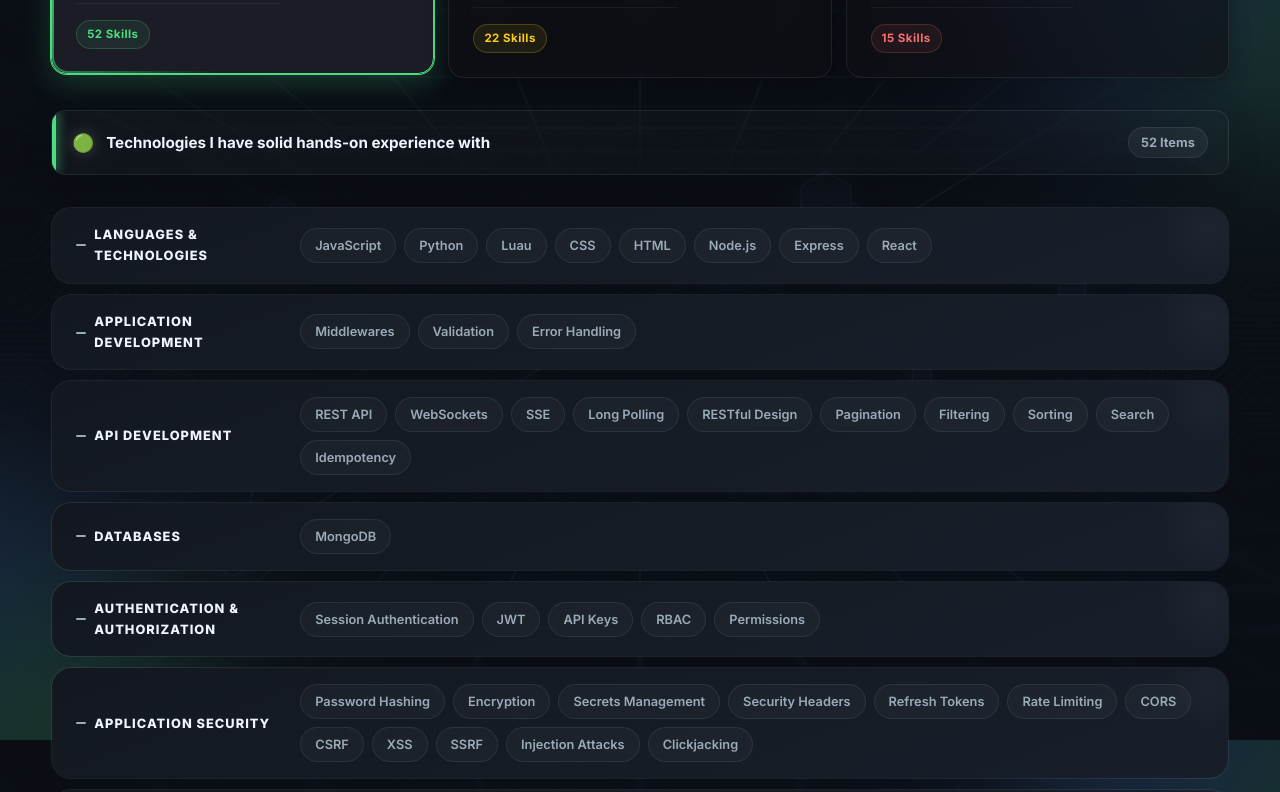
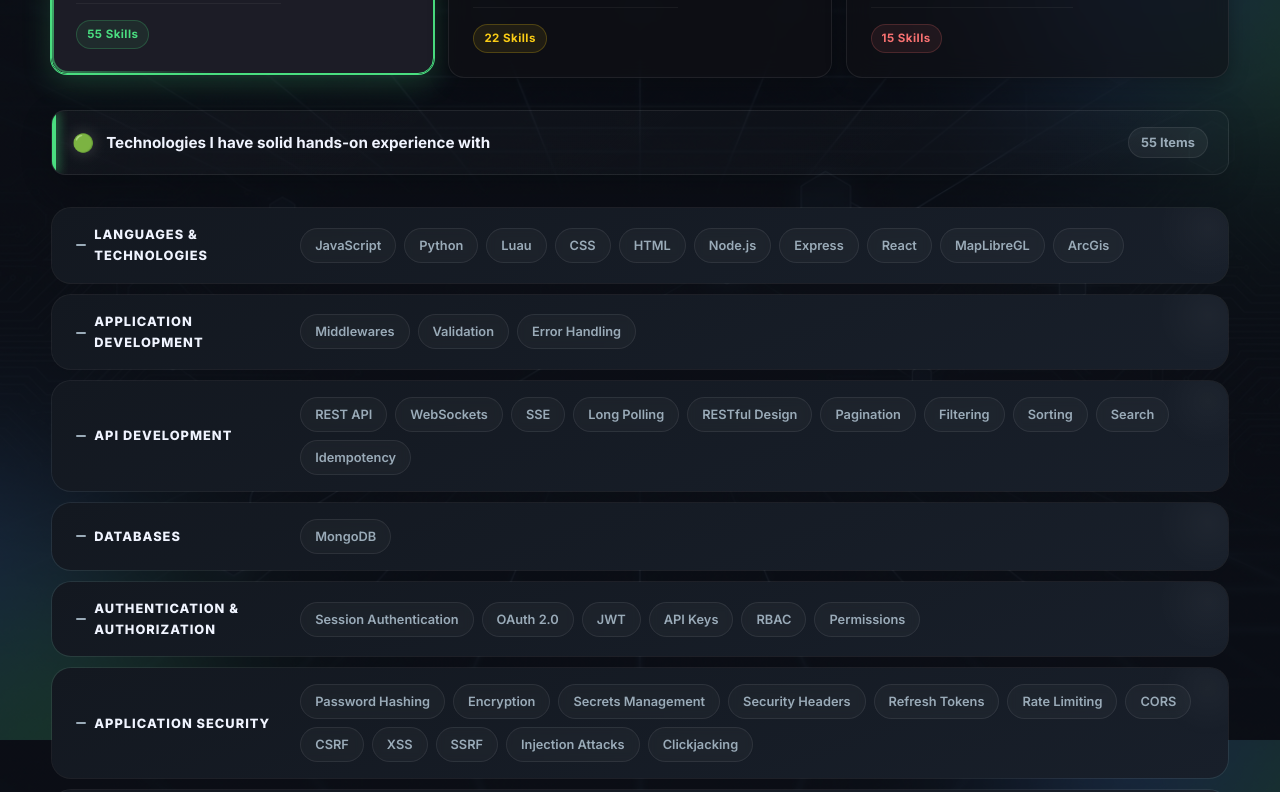
Before and after one commit to AL-Haithem/Portfolio, a React (Vite) app: page / in a window 1280 px wide. Shown: the part 1660-2452 px from the top of the page. Built offline with nearby package versions, Linux system fonts and the light colour scheme.

Commit message:
adding open site on new tab inside 'How it works - Website' button

```diff
--- a/src/components/Works.jsx
+++ b/src/components/Works.jsx
@@ -34,6 +34,7 @@ function InfoModal({ title, children, onClose }) {
 			<div className="auth-modal-content" style={{ maxWidth: '900px', width: '90%', maxHeight: '90vh', overflowY: 'auto', padding: '30px' }} onClick={(event) => event.stopPropagation()}>
 				<button className="auth-modal-close" onClick={onClose} aria-label="Close">&times;</button>
 				<h2 style={{ margin: '0 0 18px', color: 'var(--green, #E67E22)' }}>{title}</h2>
+				{title === 'How it works - Loot Website' && <div style={{ marginBottom: '18px' }}><a href="https://loot.alhaithem.site" target="_blank" rel="noopener noreferrer" className="btn btn-primary" style={{ display: 'inline-block', padding: '9px 14px', textDecoration: 'none', background: 'var(--green, #E67E22)', color: '#000', fontWeight: 'bold' }}>Open Loot Store in New Tab</a></div>}
 				{children}
 			</div>
 		</div>
--- a/src/data/skills.json
+++ b/src/data/skills.json
@@ -5,7 +5,7 @@
     "categories": [
       {
         "name": "Languages & Technologies",
-        "items": ["JavaScript", "Python", "Luau","CSS","HTML","Node.js", "Express","React"]
+        "items": ["JavaScript", "Python", "Luau", "CSS", "HTML", "Node.js", "Express", "React", "MapLibreGL", "ArcGis"]
       },
       {
         "name": "Application Development",
@@ -21,7 +21,7 @@
       },
       {
         "name": "Authentication & Authorization",
-        "items": ["Session Authentication", "JWT", "API Keys", "RBAC", "Permissions"]
+        "items": ["Session Authentication", "OAuth 2.0", "JWT", "API Keys", "RBAC", "Permissions"]
       },
       {
         "name": "Application Security",
```
